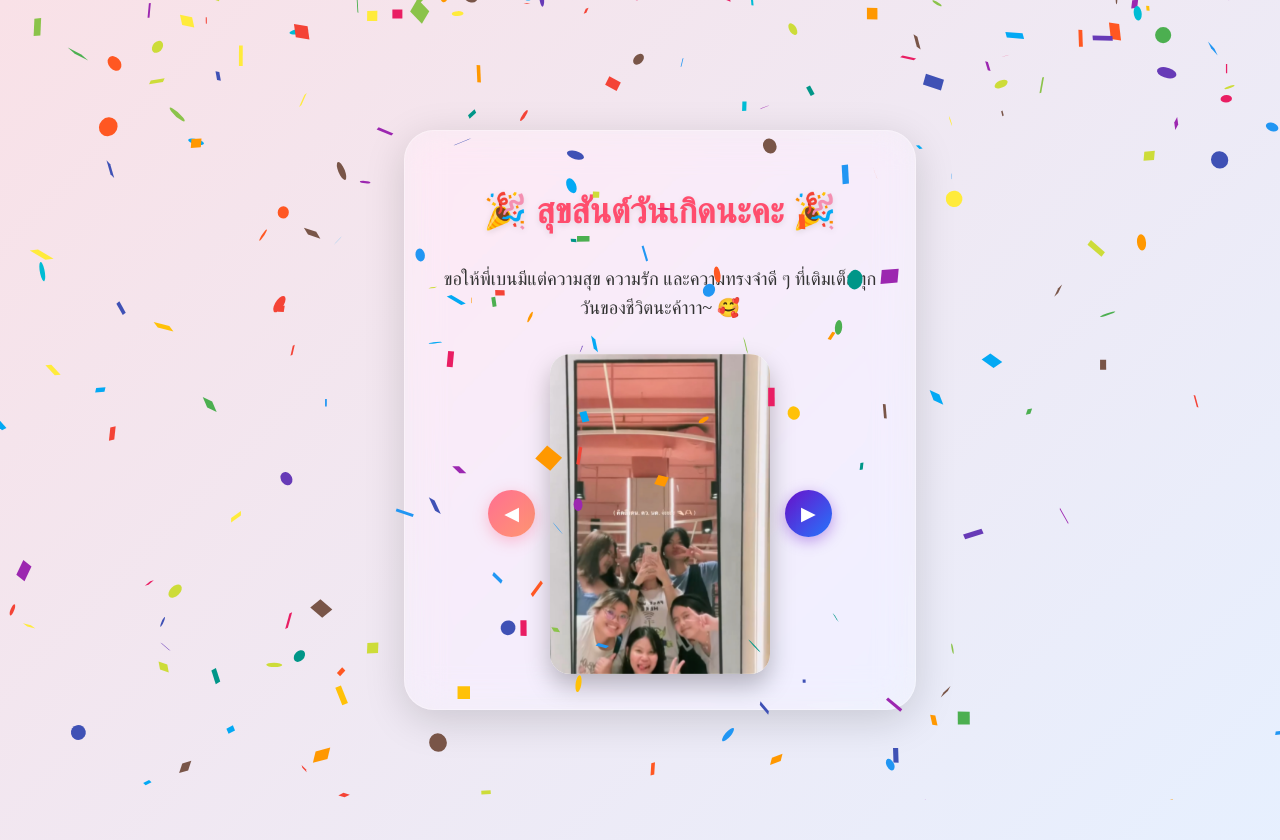
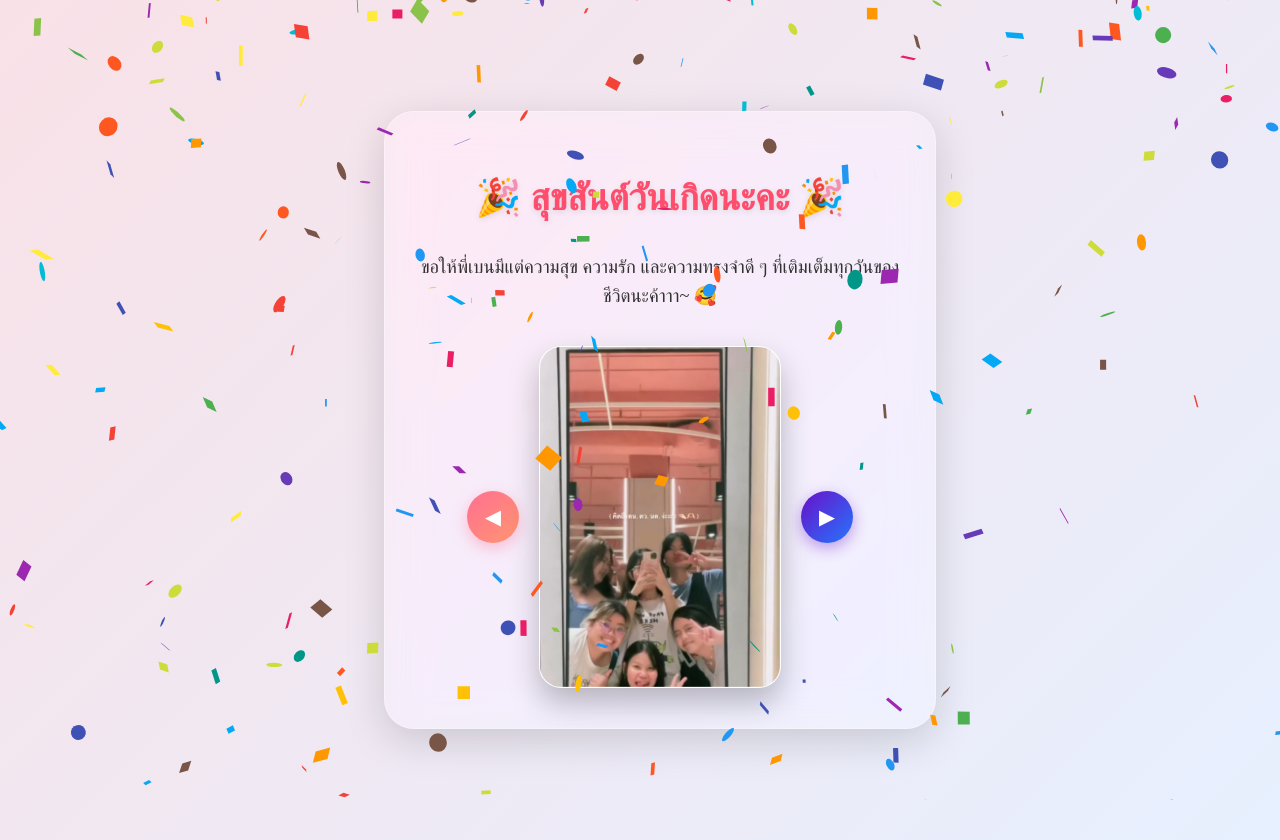
Before and after one commit to parichartsa/Ben-s-Birthday, a React (Create React App) app: page /page6 in a window 1280 px wide. Shown: the top 840 px of the page. Built offline with nearby package versions, Linux system fonts and the light colour scheme.

Commit message:
Update Page6.jsx

```diff
--- a/src/Page6.jsx
+++ b/src/Page6.jsx
@@ -1,10 +1,12 @@
 import React, { useState, useEffect } from "react";
 import Confetti from "react-confetti";
-import slide1 from "./assets/IMG_6156.jpg";
-import slide2 from "./assets/IMG_6157.jpg";
-import slide3 from "./assets/IMG_6158.jpg";
-import slide4 from "./assets/IMG_6159.jpg";
-import slide5 from "./assets/IMG_6160.jpg";
+
+// Import รูปแบบ ES Module
+import slide1 from './assets/IMG_6156.jpg';
+import slide2 from './assets/IMG_6157.jpg';
+import slide3 from './assets/IMG_6158.jpg';
+import slide4 from './assets/IMG_6159.jpg';
+import slide5 from './assets/IMG_6160.jpg';
 
 export default function Page6() {
   const [dimensions, setDimensions] = useState({
@@ -44,8 +46,7 @@ export default function Page6() {
       style={{
         width: "100%",
         height: "100vh",
-        background:
-          "linear-gradient(135deg, #f9e1e7 0%, #e6f0ff 100%)", // soft gradient
+        background: "linear-gradient(135deg, #f9e1e7 0%, #e6f0ff 100%)",
         position: "relative",
         overflow: "hidden",
         display: "flex",
@@ -62,30 +63,30 @@ export default function Page6() {
         numberOfPieces={300}
         recycle={true}
         gravity={0.2}
-        wind={0}
       />
 
       {/* Glass Card Container */}
       <div
         style={{
           background: "rgba(255, 255, 255, 0.25)",
-          backdropFilter: "blur(18px) saturate(180%)",
-          WebkitBackdropFilter: "blur(18px) saturate(180%)",
+          backdropFilter: "blur(20px) saturate(180%)",
+          WebkitBackdropFilter: "blur(20px) saturate(180%)",
           borderRadius: "30px",
-          padding: "35px 30px",
-          boxShadow: "0 10px 40px rgba(0,0,0,0.15)",
+          padding: "40px 35px",
+          boxShadow: "0 12px 40px rgba(0,0,0,0.15)",
           display: "flex",
           flexDirection: "column",
           alignItems: "center",
-          maxWidth: "450px",
+          maxWidth: "480px",
           width: "95%",
           textAlign: "center",
           border: "1px solid rgba(255,255,255,0.3)",
+          transition: "all 0.3s ease",
         }}
       >
         <h1
           style={{
-            fontSize: "2.2rem",
+            fontSize: "2.3rem",
             color: "#ff4d6d",
             marginBottom: "15px",
             textShadow: "0 2px 6px rgba(0,0,0,0.1)",
@@ -97,7 +98,7 @@ export default function Page6() {
           style={{
             fontSize: "1.15rem",
             color: "#333",
-            marginBottom: "30px",
+            marginBottom: "35px",
             lineHeight: "1.6",
           }}
         >
@@ -110,22 +111,22 @@ export default function Page6() {
           style={{
             display: "flex",
             alignItems: "center",
-            gap: "15px",
+            gap: "20px",
           }}
         >
+          {/* Prev Button */}
           <button
             onClick={prevSlide}
             style={{
-              padding: "12px 16px",
+              padding: "14px 18px",
               borderRadius: "50%",
               border: "none",
-              background:
-                "linear-gradient(135deg, #ff6f91, #ff9671)",
+              background: "linear-gradient(135deg, #ff6f91, #ff9671)",
               color: "#fff",
               cursor: "pointer",
-              fontSize: "1.2rem",
+              fontSize: "1.3rem",
               transition: "all 0.3s",
-              boxShadow: "0 4px 15px rgba(255,111,145,0.4)",
+              boxShadow: "0 5px 15px rgba(255,111,145,0.4)",
             }}
             onMouseOver={(e) => (e.target.style.transform = "scale(1.1)")}
             onMouseOut={(e) => (e.target.style.transform = "scale(1)")}
@@ -133,19 +134,21 @@ export default function Page6() {
             ◀
           </button>
 
+          {/* Card */}
           <div
             style={{
-              width: "220px",
-              height: "320px",
-              borderRadius: "20px",
+              width: "240px",
+              height: "340px",
+              borderRadius: "22px",
               overflow: "hidden",
-              boxShadow: "0 12px 25px rgba(0,0,0,0.25)",
+              boxShadow: "0 15px 30px rgba(0,0,0,0.25)",
               perspective: "1000px",
               background: "#fff",
+              border: "1px solid rgba(255,255,255,0.3)",
             }}
           >
             <img
-              src={slides[currentSlide]}
+              src={slides[currentSlide]} // ใช้ import image
               alt={`slide-${currentSlide}`}
               style={{
                 width: "100%",
@@ -158,19 +161,19 @@ export default function Page6() {
             />
           </div>
 
+          {/* Next Button */}
           <button
             onClick={nextSlide}
             style={{
-              padding: "12px 16px",
+              padding: "14px 18px",
               borderRadius: "50%",
               border: "none",
-              background:
-                "linear-gradient(135deg, #6a11cb, #2575fc)",
+              background: "linear-gradient(135deg, #6a11cb, #2575fc)",
               color: "#fff",
               cursor: "pointer",
-              fontSize: "1.2rem",
+              fontSize: "1.3rem",
               transition: "all 0.3s",
-              boxShadow: "0 4px 15px rgba(106,17,203,0.4)",
+              boxShadow: "0 5px 15px rgba(106,17,203,0.4)",
             }}
             onMouseOver={(e) => (e.target.style.transform = "scale(1.1)")}
             onMouseOut={(e) => (e.target.style.transform = "scale(1)")}
```
